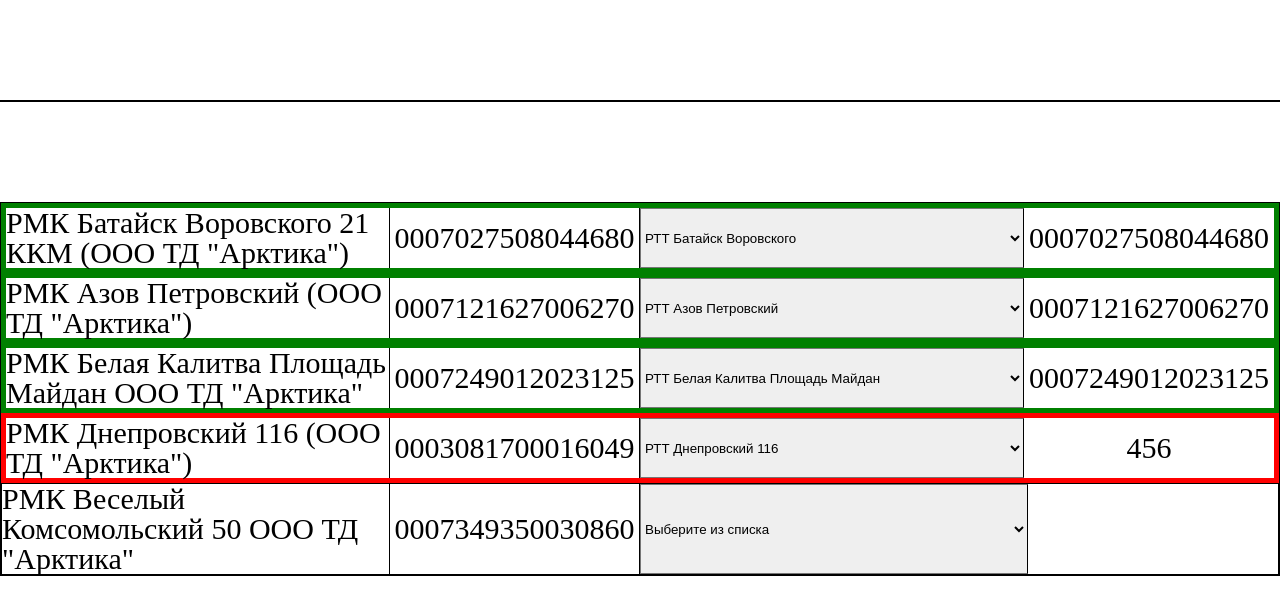
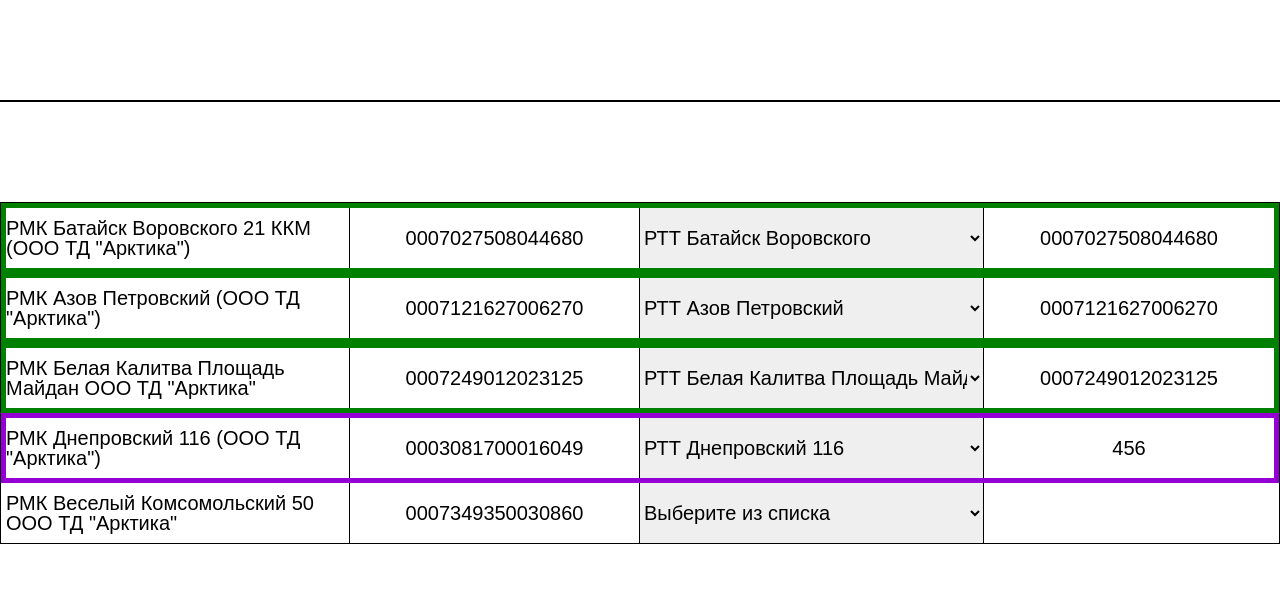
Before and after one commit to ReDjanis/JS-practice, a plain HTML site: page index.html in a window 1280 px wide. Drawn offline with Linux system fonts and the light colour scheme.

Commit message:
final edits have been made

```diff
--- a/script.js
+++ b/script.js
@@ -42,7 +42,7 @@ let objOFD = [
     },
     {
         name: 'РТТ Шахты Майская 12',
-        regNumber: '',
+        regNumber: '123',
     }
 ];
 /*
@@ -130,7 +130,7 @@ for (let i = 0; i < objFullName.length; i++) {
             if (document.querySelector(`#num_container-${i}`).children[1].textContent === document.querySelector(`#num_container-${i}`).children[3].textContent) {
                 document.querySelector(`#num_container-${i}`).style.border = '5px solid green';
             } else {
-                document.querySelector(`#num_container-${i}`).style.border = '5px solid red';
+                document.querySelector(`#num_container-${i}`).style.border = '5px solid darkviolet';
             };
         }
     };
@@ -155,11 +155,15 @@ for (let i = 0; i < objOFD.length; i++) {
         // подсвечиваем границы
         if (document.querySelector(`#num_container-${i}`).children[2].firstElementChild.selected === true) {
             document.querySelector(`#num_container-${i}`).style.border = '0.5px solid black';
+            document.querySelector(`#num_container-${i}`).style.borderRight = '5px solid transparent';
+            document.querySelector(`#num_container-${i}`).style.borderLeft = '5px solid transparent';
             document.querySelector(`#num_container-${i}`).children[3].textContent = '';
         } else if (document.querySelector(`#num_container-${i}`).children[1].textContent === document.querySelector(`#num_container-${i}`).children[3].textContent) {
             document.querySelector(`#num_container-${i}`).style.border = '5px solid green';
+        } else if (!document.querySelector(`#C1_KKM-${i}`).textContent.includes(e.target.value.slice(4))) {
+            document.querySelector(`#num_container-${i}`).style.border = '5px solid red';
         } else {
-            document.querySelector(`#num_container-${i}`).style.border = '5px solid red';
+            document.querySelector(`#num_container-${i}`).style.border = '5px solid darkviolet';
         }
     });
 }
--- a/style.css
+++ b/style.css
@@ -2,7 +2,10 @@
 
 * {
     box-sizing: border-box;
+    font-family: Arial, Helvetica, sans-serif;
+
 }
+
 
 
 .wrapper {
@@ -11,7 +14,7 @@
     margin: 100px auto;
     border: 1px solid black;
     height: auto;
-    font-size: 30px;
+    font-size: 20px;
 }
 
 /*
@@ -53,22 +56,27 @@
 }
 */
 
-.wrapper {}
+.wrapper {
+    border: 0.5px solid black;
+}
 
 .container {
     width: 100%;
     display: grid;
-    grid-template-columns: minmax(200px, 35%) minmax(250px, 15%) minmax(200px, 35%) minmax(250px, 15%);
+    grid-template-columns: minmax(200px, 660px) minmax(250px, 290px) minmax(200px, 660px) minmax(250px, 290px);
     grid-template-rows: minmax(60px, 1fr);
     align-items: center;
     justify-items: center;
-    border: 0.5px solid black;
+    border-right: 5px solid transparent;
+    border-left: 5px solid transparent;
 }
 
 .str {
     border-right: 0.5px solid black;
     width: 100%;
     height: 100%;
+    display: flex;
+    align-items: center;
 }
 
 .str-number {
@@ -84,6 +92,7 @@
     width: 100%;
     height: 100%;
     border-right: 0.5px solid black;
+
 }
 
 .strComparison-number {
@@ -93,3 +102,9 @@
     align-items: center;
     justify-content: center;
 }
+
+select {
+    font-size: 20px;
+    border: 0px;
+    outline: 0px;
+}
```
